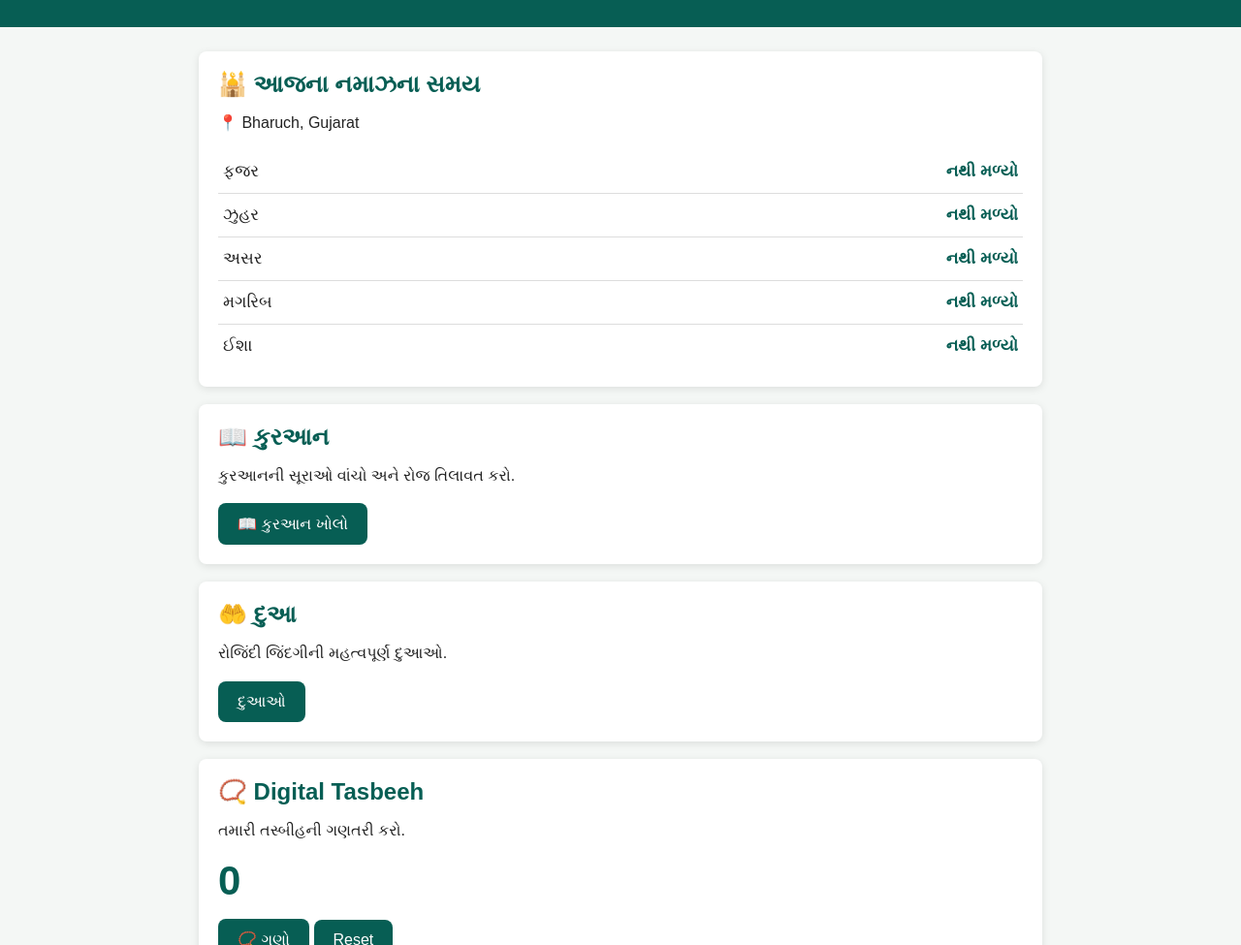
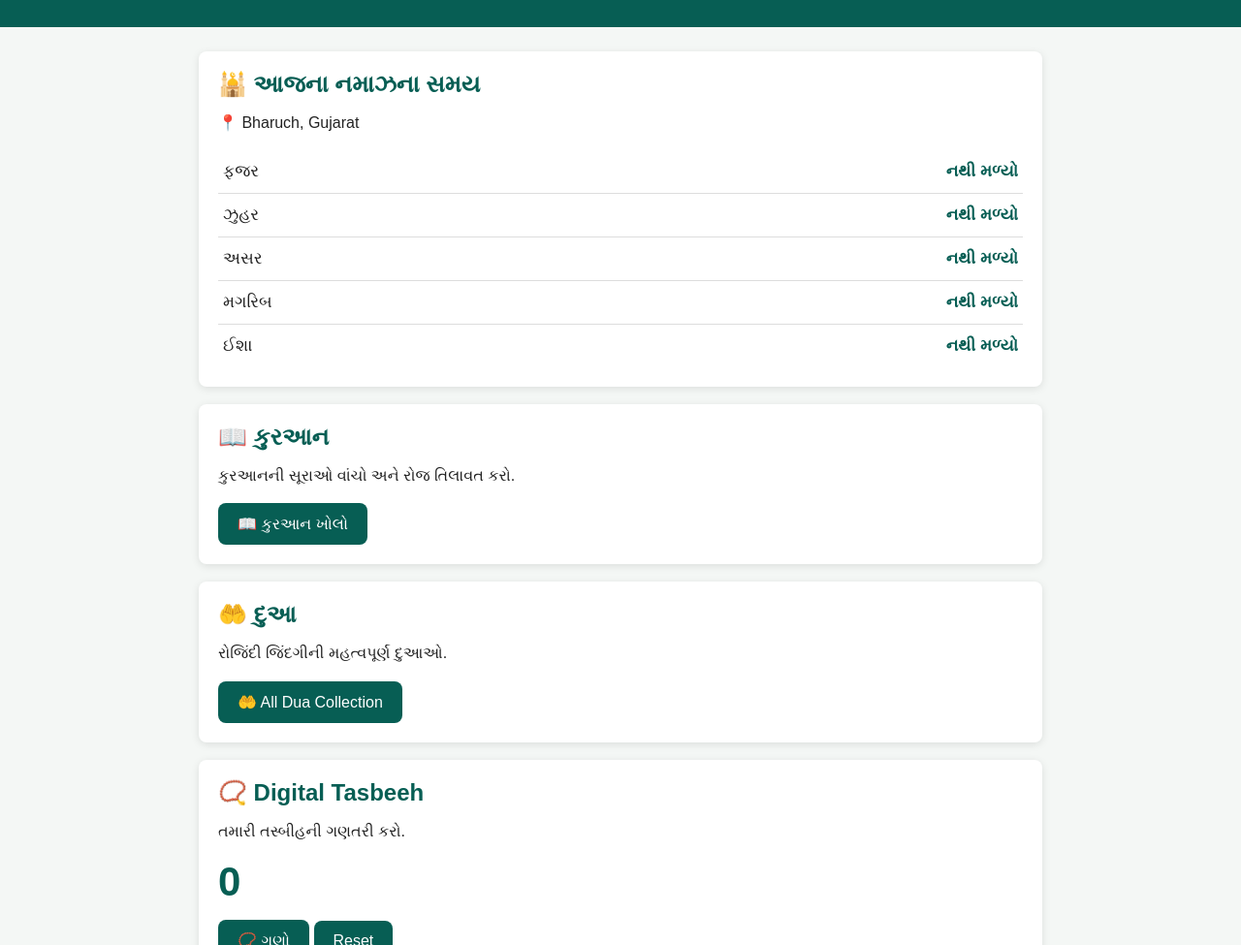
Before and after one commit to patelminhazmusa/maro-din, a plain HTML site: page index.html in a window 1280 px wide. Shown: the part 125-1100 px from the top of the page at 97% size. Drawn offline with Linux system fonts and the light colour scheme; no server answers.

Commit message:
Add All Dua button

```diff
--- a/index.html
+++ b/index.html
@@ -163,9 +163,8 @@ footer{
 <h2>🤲 દુઆ</h2>
 
 <p>રોજિંદી જિંદગીની મહત્વપૂર્ણ દુઆઓ.</p>
-
-<button class="btn" onclick="showMessage('દુઆઓનું collection અહીં ખુલશે.')">
-દુઆઓ
+<button class="btn" onclick="openDuas()">
+🤲 All Dua Collection
 </button>
 
 </div>
@@ -273,7 +272,9 @@ function showMessage(message){
 
 function openQuran(){
   window.open("https://quran.com/", "_blank");
-}</script>
+}function openDuas(){
+  alert("🤲 All Dua Collection\n\nસવારની દુઆ\nસૂવાની દુઆ\nખાવાની દુઆ\nઘરેથી નીકળવાની દુઆ\nમુસાફરીની દુઆ\nમાફીની દુઆ");
+                   }</script>
 
 </body>
 </html>
```
